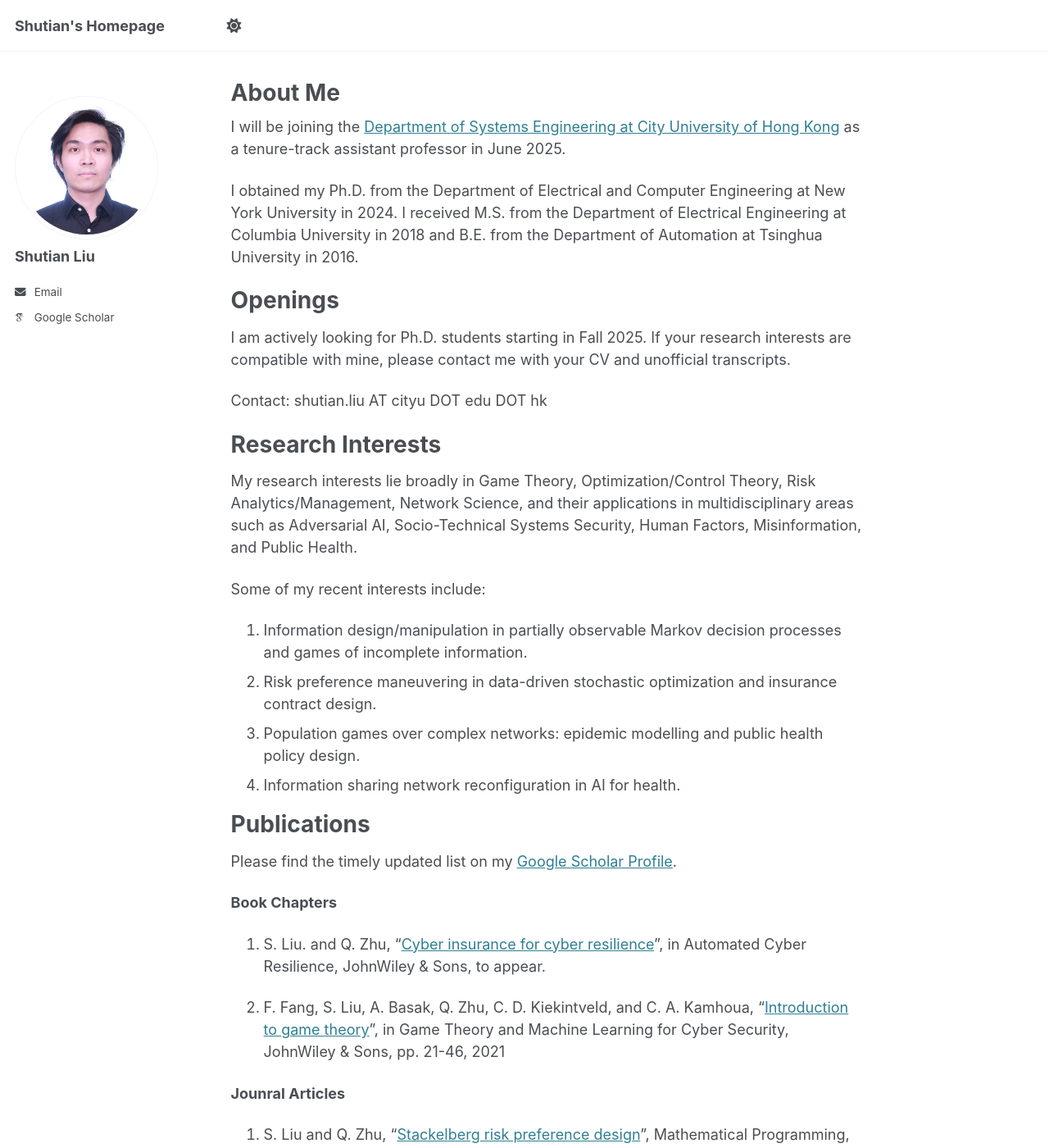
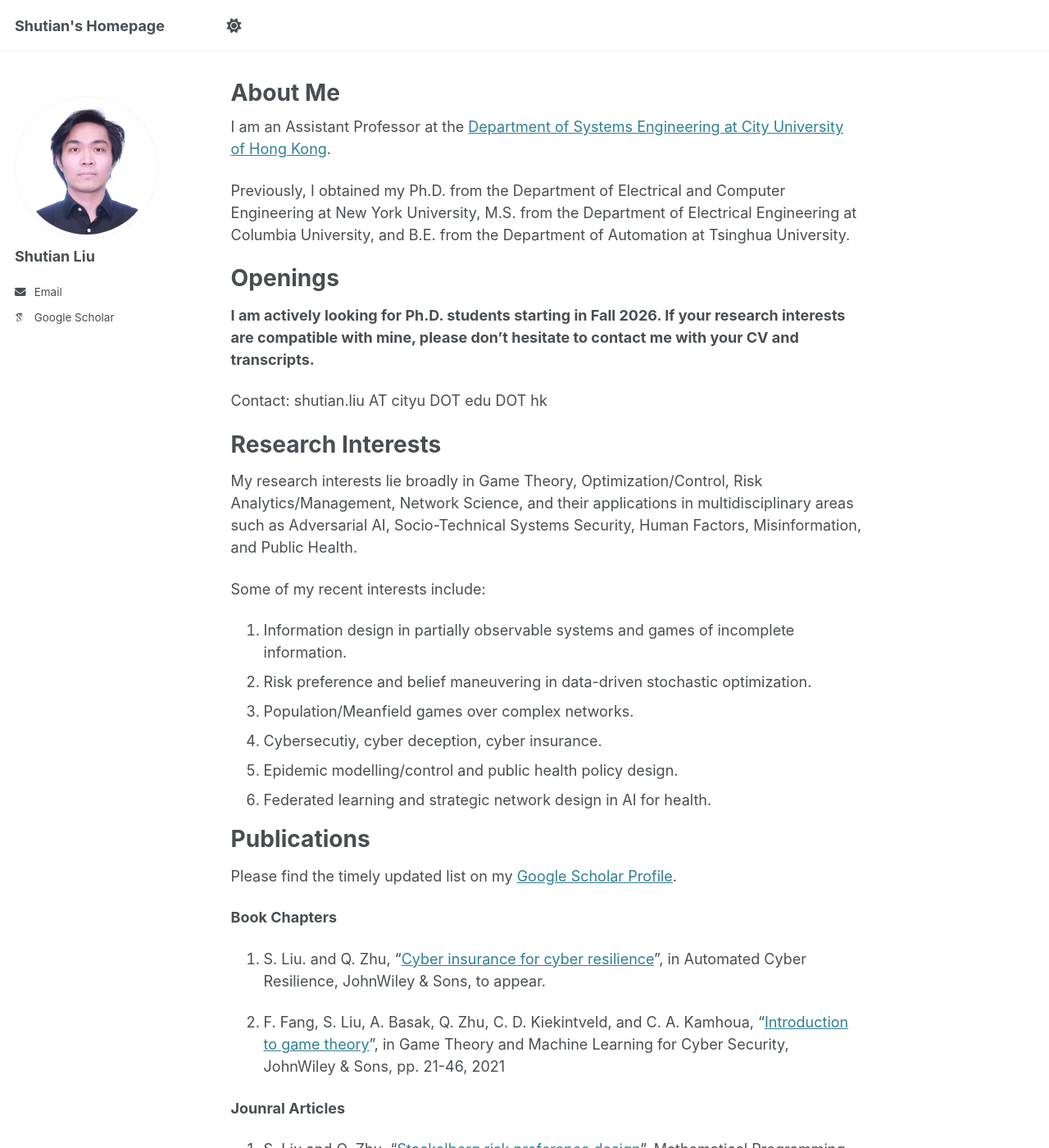
Before and after one commit to ShutianLiu31/shutianliu31.github.io, a Jekyll site: the page built from _pages/about.md, in a window 1280 px wide and 1400 px high. Shown: the whole window at 82% size. Built offline with Jekyll 4.4.1, drawn with Linux system fonts in a browser that asks for light colours; some web fonts are replaced.

Commit message:
Update about.md

```diff
--- a/_pages/about.md
+++ b/_pages/about.md
@@ -7,26 +7,29 @@ redirect_from:
   - /about.html
 ---
 
-I will be joining the [Department of Systems Engineering at City University of Hong Kong](https://www.cityu.edu.hk/sye/) as a tenure-track assistant professor in June 2025.
+I am an Assistant Professor at the [Department of Systems Engineering at City University of Hong Kong](https://www.cityu.edu.hk/sye/).
 
-I obtained my Ph.D. from the Department of Electrical and Computer Engineering at New York University in 2024. I received M.S. from the Department of Electrical Engineering at Columbia University in 2018 and B.E. from the Department of Automation at Tsinghua University in 2016.
+Previously, I obtained my Ph.D. from the Department of Electrical and Computer Engineering at New York University, M.S. from the Department of Electrical Engineering at Columbia University, and B.E. from the Department of Automation at Tsinghua University.
 
 Openings
 ======
-I am actively looking for Ph.D. students starting in Fall 2025. If your research interests are compatible with mine, please contact me with your CV and unofficial transcripts.
+**I am actively looking for Ph.D. students starting in Fall 2026. If your research interests are compatible with mine, please don't hesitate to contact me with your CV and transcripts.**
 
 Contact: shutian.liu AT cityu DOT edu DOT hk
 
 Research Interests
 ======
 
-My research interests lie broadly in Game Theory, Optimization/Control Theory, Risk Analytics/Management, Network Science, and their applications in multidisciplinary areas such as Adversarial AI, Socio-Technical Systems Security, Human Factors, Misinformation, and Public Health.
+My research interests lie broadly in Game Theory, Optimization/Control, Risk Analytics/Management, Network Science, and their applications in multidisciplinary areas such as Adversarial AI, Socio-Technical Systems Security, Human Factors, Misinformation, and Public Health.
 
 Some of my recent interests include:
-1. Information design/manipulation in partially observable Markov decision processes and games of incomplete information.
-1. Risk preference maneuvering in data-driven stochastic optimization and insurance contract design.
-1. Population games over complex networks: epidemic modelling and public health policy design.
-1. Information sharing network reconfiguration in AI for health.
+1. Information design in partially observable systems and games of incomplete information.
+1. Risk preference and belief maneuvering in data-driven stochastic optimization.
+1. Population/Meanfield games over complex networks.
+1. Cybersecutiy, cyber deception, cyber insurance.
+1. Epidemic modelling/control and public health policy design.
+1. Federated learning and strategic network design in AI for health.
+
 
 Publications
 ======
```
